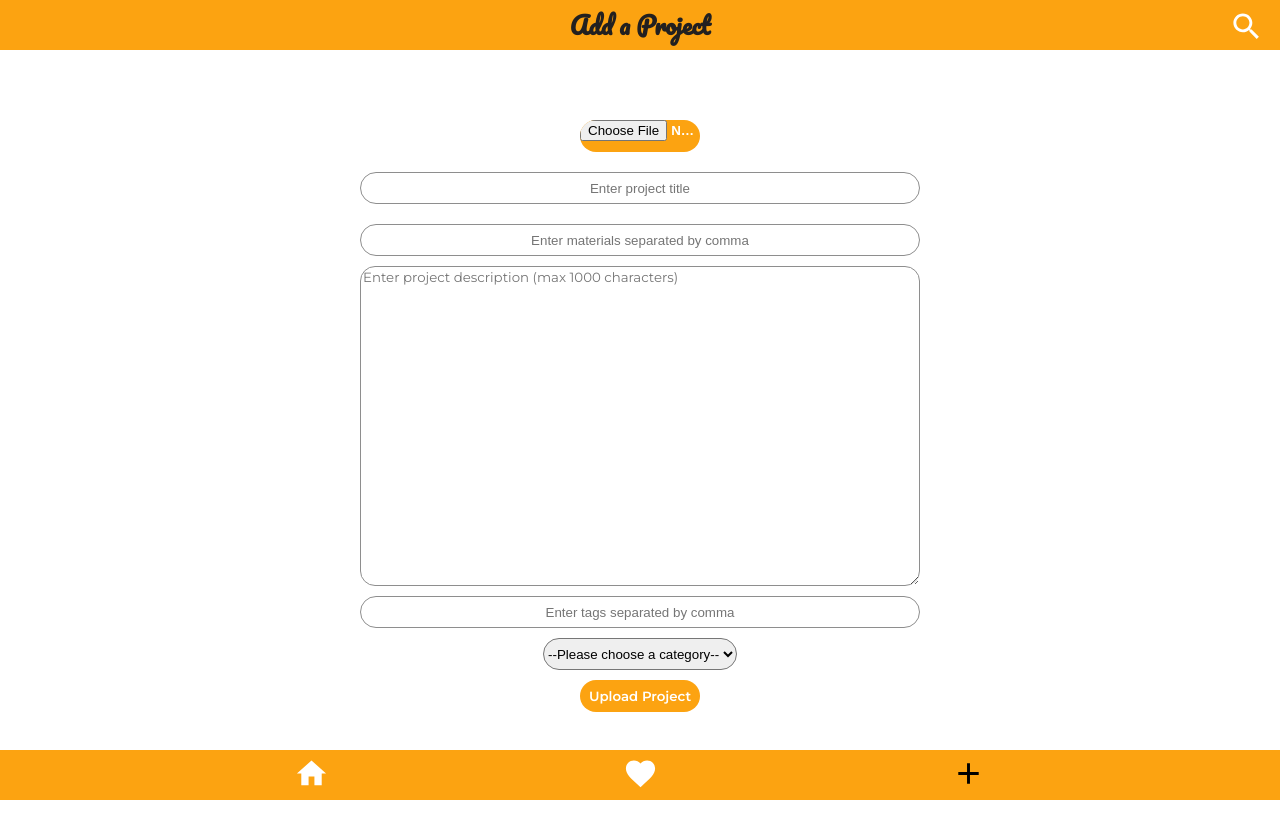
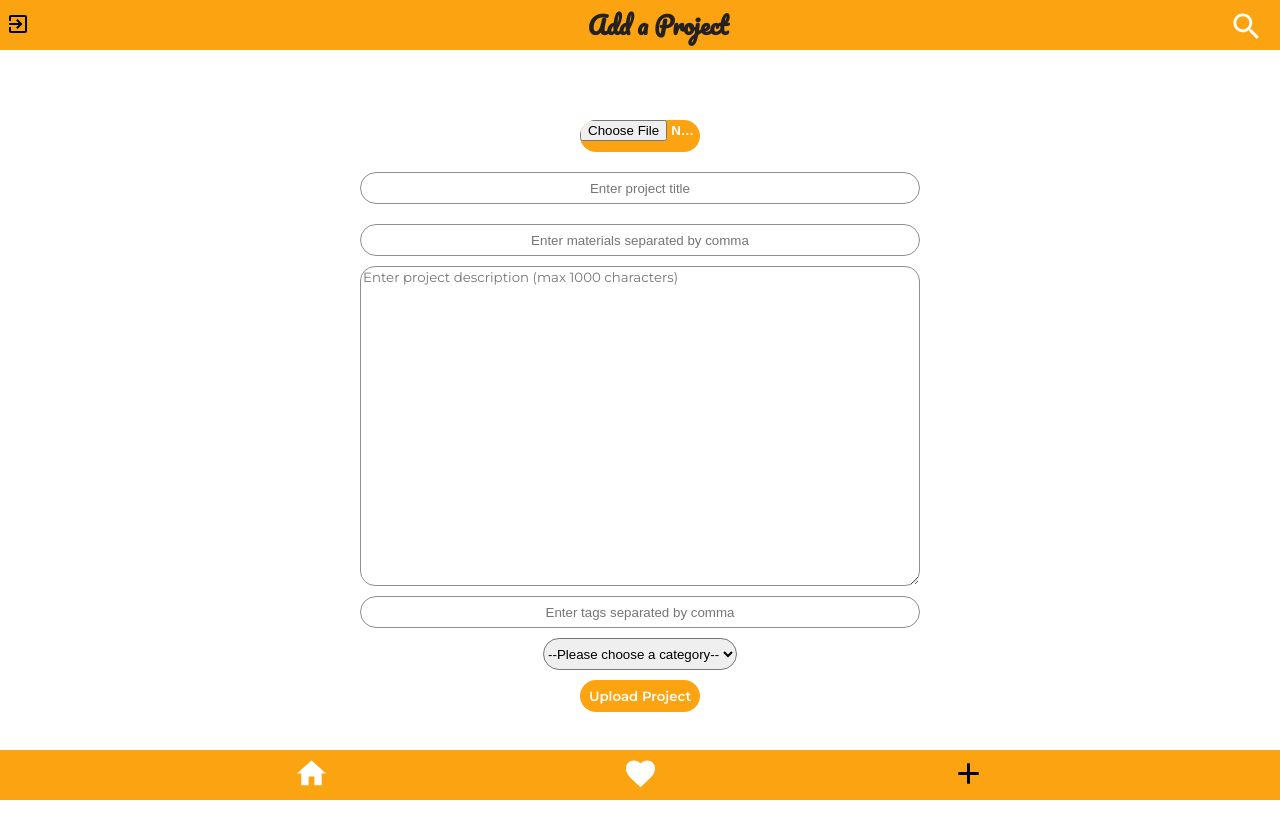
Before and after one commit to kschmitz123/diy-project-app, a React (Create React App) app in the folder client/: page /add in a window 1280 px wide. Built offline with nearby package versions, Linux system fonts and the light colour scheme.

Commit message:
Add exit button

```diff
--- a/client/src/components/Header.js
+++ b/client/src/components/Header.js
@@ -4,13 +4,14 @@ import { Link } from "react-router-dom";
 import SearchIcon from "@material-ui/icons/Search";
 import { useLocation } from "react-router-dom";
 import { useEffect } from "react";
+import ExitToAppIcon from "@material-ui/icons/ExitToApp";
 
 const StyledHeader = styled.header`
   height: 50px;
   width: 100%;
   background: var(--main-color);
   display: flex;
-  justify-content: center;
+  justify-content: space-between;
   align-items: center;
   position: fixed;
   top: 0;
@@ -35,11 +36,19 @@ const SearchButton = styled.button`
   color: #000`
       : `color: #fff`}
 `;
+
+const ExitButton = styled.button`
+  background: none;
+  border: none;
+`;
 const Header = ({ title }) => {
   const location = useLocation();
   useEffect(() => {}, [location]);
   return (
     <StyledHeader>
+      <ExitButton>
+        <ExitToAppIcon />
+      </ExitButton>
       <h2>{title}</h2>
       <Link to="/browse">
         <SearchButton active={location.pathname === "/browse"}>
```
